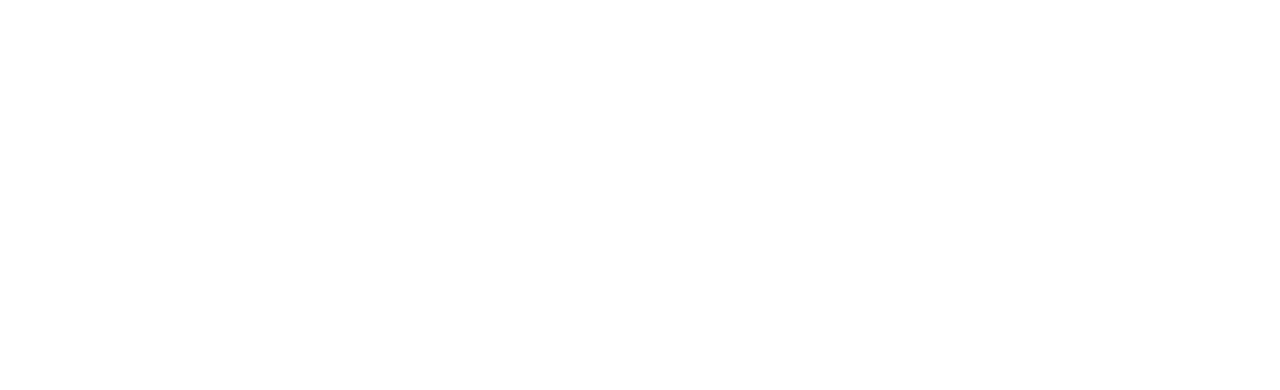
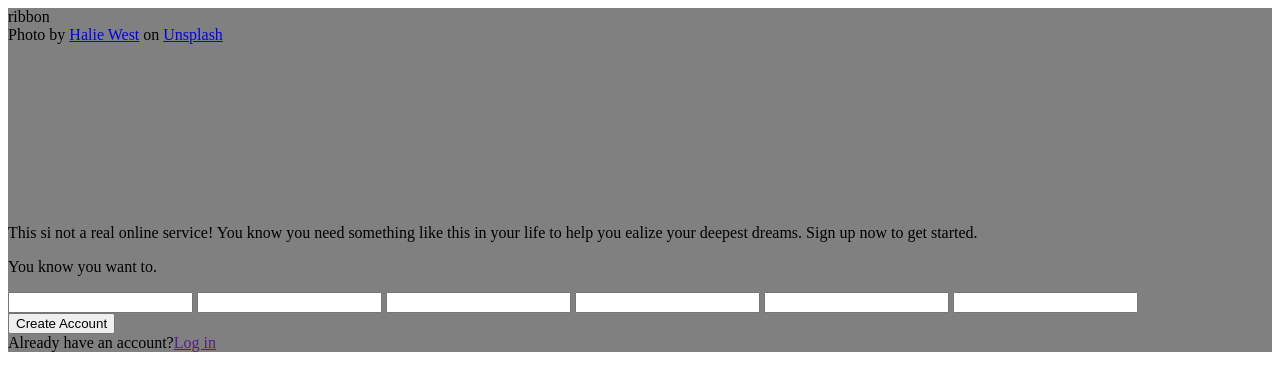
Before and after one commit to Jerry-V/Sign-Up-Form, a plain HTML site: page index.html in a window 1280 px wide. Drawn offline with Linux system fonts and the light colour scheme.

Commit message:
Download files and frame the page's layout

```diff
--- a/index.html
+++ b/index.html
@@ -6,6 +6,37 @@
     <link rel="stylesheet" href="styles.css">
 </head>
 <body>
+<div id="main-container">
+    <div style="height: 200px;" id="main-left">
+        <div id="ribbon">ribbon</div>
+        <footer>
+            <div>Photo by <a href="https://unsplash.com/@haliewestphoto?utm_source=unsplash&utm_medium=referral&utm_content=creditCopyText">Halie West</a> on <a href="https://unsplash.com/?utm_source=unsplash&utm_medium=referral&utm_content=creditCopyText">Unsplash</a></div>
+        </footer>
+
+    </div>
+
+    <div id="main-right">
+        <div id="top">
+            <p>This si not a real online service! You know you need something like this in your life to help you ealize your deepest dreams. Sign up now to get started.</p>
+            <p>You know you want to.</p>
+        </div>
+        <div id="mid">
+            <label for=""></label><input type="text">
+            <label for=""></label><input type="text">
+            <label for=""></label><input type="text">
+            <label for=""></label><input type="text">
+            <label for=""></label><input type="text">
+            <label for=""></label><input type="text">
+        </div>
+        <div id="low">
+            <button>
+                Create Account
+            </button>
+            <div>Already have an account?<a href="">Log in</a></div>
+        </div>
+    </div>
+</div>
+
 
 </body>
 </html>
--- a/styles.css
+++ b/styles.css
@@ -0,0 +1,3 @@
+div {
+    background-color: grey;
+}
```
Also changed, not shown: Norse-Bold.otf (added), halie-west-25xggax4bSA-unsplash.jpg (added), odin-lined.png (added), sign-up-form.png (added).
